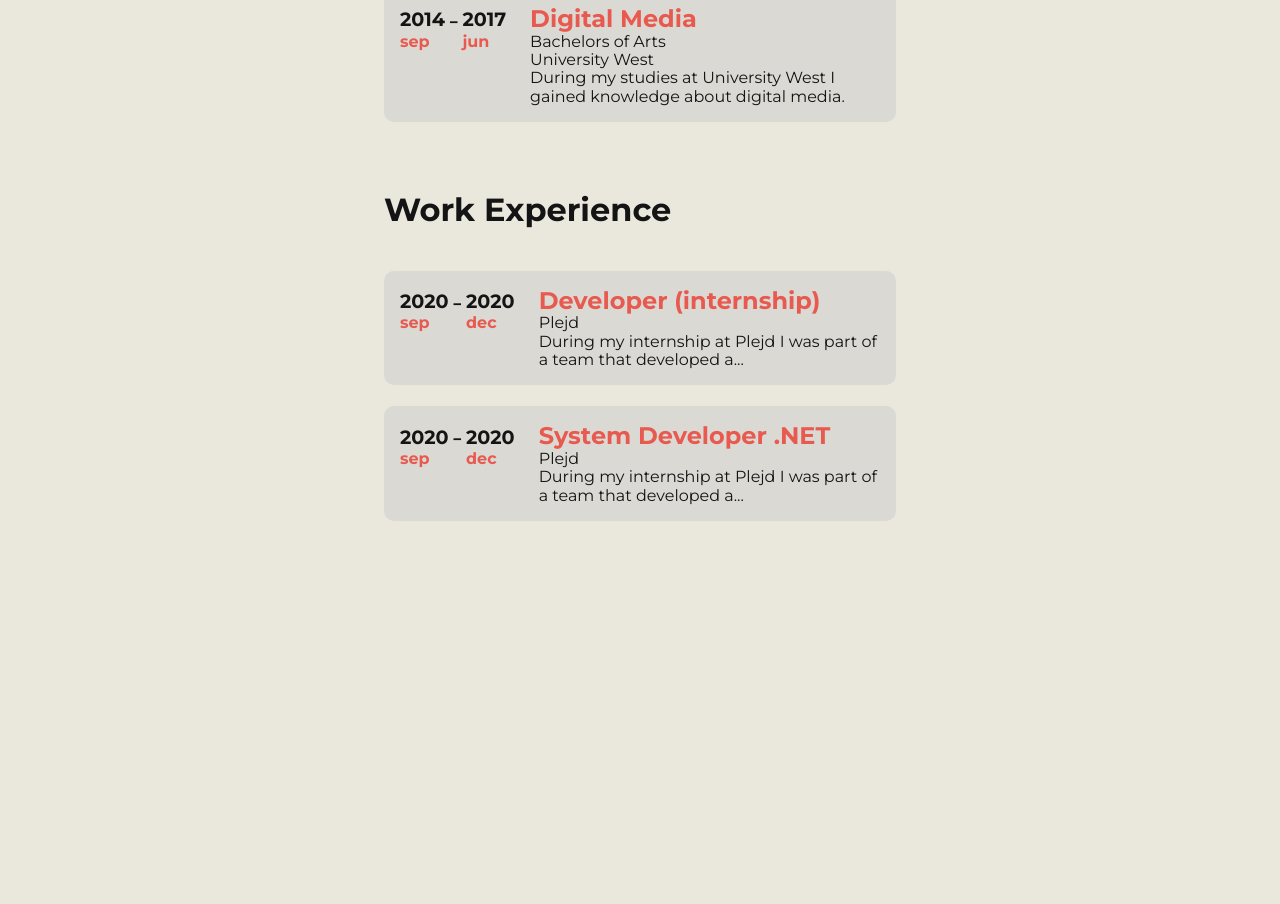
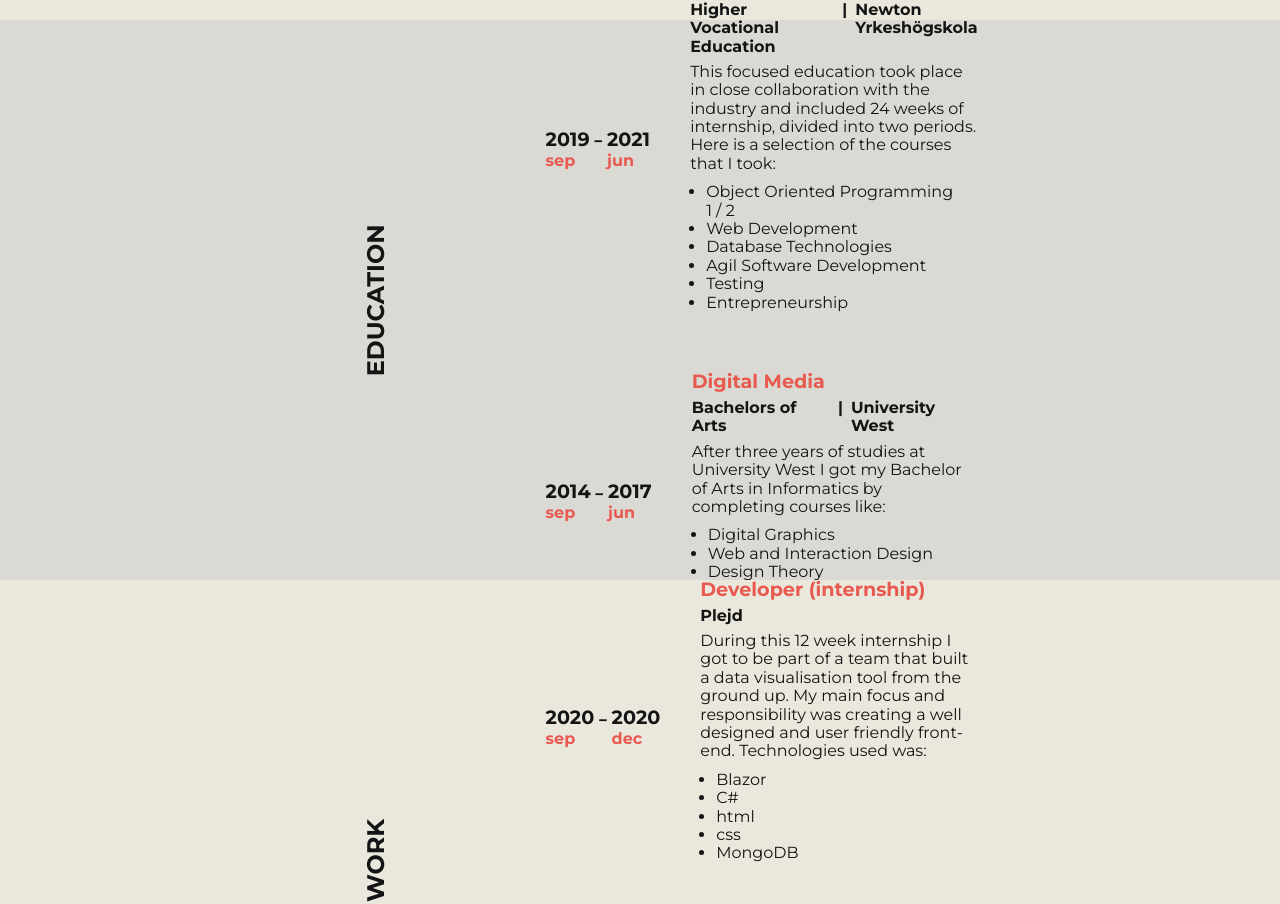
Before and after one commit to AndyCarlsson/portfolio, a React (Create React App) app: page /about in a window 1280 px wide. Shown: the part 860-1764 px from the top of the page. Before the commit the page ends 1381 px from the top, so only its background shows below. Built offline with nearby package versions, Linux system fonts and the light colour scheme.

Commit message:
Updated styling of Aboutpage

```diff
--- a/src/components/About/About.js
+++ b/src/components/About/About.js
@@ -30,7 +30,7 @@ function About() {
           <Image src='/stockphotoTest.jpg' style={imgSpring} />
           <Text style={textSpring}>Text om mig här</Text>
         </Section>
-        <Section direction='column' gap='3rem'>
+        <Section direction='column'>
           <EducationList />
           <WorkList />
         </Section>
--- a/src/components/About/EducationList.js
+++ b/src/components/About/EducationList.js
@@ -3,8 +3,12 @@ import {
   Year,
   Month,
   Container,
+  ListWrapper,
   Title,
   ItemContainer,
+  ItemInfoContainer,
+  CourseList,
+  CourseLi,
   ItemTitle,
   Text,
   Span,
@@ -21,9 +25,11 @@ function EducationList() {
   });
 
   return (
+    <ListWrapper bgColor='#dbd9d3'>
       <Container>
         <Title>Education</Title>
         {EducationData.map((item) => {
+          console.log(item.courses);
           return (
             <ItemContainer key={item.id} style={containerSpring}>
               <DurationContainer>
@@ -36,14 +42,23 @@ function EducationList() {
               </DurationContainer>
               <InfoContainer>
                 <ItemTitle>{item.title}</ItemTitle>
+                <ItemInfoContainer>
                   <Text>{item.degree}</Text>
+                  <span>|</span>
                   <Text>{item.school}</Text>
+                </ItemInfoContainer>
                 <Text>{item.description}</Text>
+                <CourseList>
+                  {item.courses.map((course) => {
+                    return <CourseLi key={item.id}>{course}</CourseLi>;
+                  })}
+                </CourseList>
               </InfoContainer>
             </ItemContainer>
           );
         })}
       </Container>
+    </ListWrapper>
   );
 }
 
--- a/src/components/About/WorkList.js
+++ b/src/components/About/WorkList.js
@@ -1,5 +1,6 @@
 import React from 'react';
 import {
+  ListWrapper,
   Container,
   Title,
   ItemContainer,
@@ -7,16 +8,20 @@ import {
   Month,
   ItemTitle,
   Text,
+  CourseList,
+  CourseLi,
   Span,
   DurationContainer,
   InfoContainer,
+  ItemInfoContainer,
 } from './styles/ListStyles';
 import WorkData from './data/WorkData.json';
 
 function WorkList() {
   return (
+    <ListWrapper bgColor='#EAE7DC'>
       <Container>
-      <Title>Work Experience</Title>
+        <Title>Work</Title>
         {WorkData.map((item) => {
           return (
             <ItemContainer key={item.id}>
@@ -30,13 +35,21 @@ function WorkList() {
               </DurationContainer>
               <InfoContainer>
                 <ItemTitle>{item.title}</ItemTitle>
+                <ItemInfoContainer>
                   <Text>{item.workPlace}</Text>
+                </ItemInfoContainer>
                 <Text>{item.description}</Text>
+                <CourseList>
+                  {item.techStack.map((course) => {
+                    return <CourseLi key={item.id}>{course}</CourseLi>;
+                  })}
+                </CourseList>
               </InfoContainer>
             </ItemContainer>
           );
         })}
       </Container>
+    </ListWrapper>
   );
 }
 
--- a/src/components/About/data/EducationData.json
+++ b/src/components/About/data/EducationData.json
@@ -4,7 +4,15 @@
     "title": "System Developer .NET",
     "degree": "Higher Vocational Education",
     "school": "Newton Yrkeshögskola",
-    "description": "During my studies at Newton I gained knowledge about programming.",
+    "description": "This focused education took place in close collaboration with the industry and included 24 weeks of internship, divided into two periods.  Here is a selection of the courses that I took:",
+    "courses": [
+      "Object Oriented Programming 1 / 2",
+      "Web Development",
+      "Database Technologies",
+      "Agil Software Development",
+      "Testing",
+      "Entrepreneurship"
+    ],
     "startYear": "2019",
     "startMonth": "sep",
     "endYear": "2021",
@@ -15,7 +23,13 @@
     "title": "Digital Media",
     "degree": "Bachelors of Arts",
     "school": "University West",
-    "description": "During my studies at University West I gained knowledge about digital media.",
+    "description": "After three years of studies at University West I got my Bachelor of Arts in Informatics by completing courses like:",
+    "courses": [
+      "Digital Graphics",
+      "Web and Interaction Design",
+      "Design Theory",
+      "User-oriented Design Methodology"
+    ],
     "startYear": "2014",
     "startMonth": "sep",
     "endYear": "2017",
--- a/src/components/About/data/WorkData.json
+++ b/src/components/About/data/WorkData.json
@@ -3,7 +3,8 @@
     "id": 1,
     "title": "Developer (internship)",
     "workPlace": "Plejd",
-    "description": "During my internship at Plejd I was part of a team that developed a...",
+    "description": "During this 12 week internship I got to be part of a team that built a data visualisation tool from the ground up. My main focus and responsibility was creating a well designed and user friendly front-end. Technologies used was:",
+    "techStack": ["Blazor", "C#", "html", "css", "MongoDB"],
     "startYear": "2020",
     "startMonth": "sep",
     "endYear": "2020",
@@ -14,6 +15,7 @@
     "title": "System Developer .NET",
     "workPlace": "Plejd",
     "description": "During my internship at Plejd I was part of a team that developed a...",
+    "techStack": ["Blazor", "C#", "html", "css", "MongoDB"],
     "startYear": "2020",
     "startMonth": "sep",
     "endYear": "2020",
--- a/src/components/About/styles/AboutStyles.js
+++ b/src/components/About/styles/AboutStyles.js
@@ -13,7 +13,6 @@ export const Container = styled.div`
 `;
 
 export const InnerContainer = styled.div`
-  margin-top: 10rem;
   display: flex;
   flex-direction: column;
   gap: 5rem;
@@ -34,6 +33,7 @@ export const Section = styled.div`
   align-items: center;
   justify-content: center;
   width: 100%;
+  min-height: 93vh;
 
   @media (max-width: 480px) {
     flex-direction: column;
--- a/src/components/About/styles/ListStyles.js
+++ b/src/components/About/styles/ListStyles.js
@@ -1,16 +1,53 @@
 import styled from 'styled-components/macro';
 import { animated } from 'react-spring';
 
+// export const Container = styled.div`
+//   display: flex;
+//   flex-direction: column;
+//   gap: 1.3rem;
+//   align-items: center;
+//   width: 100%;
+// `;
+
 export const Container = styled.div`
+  display: grid;
+  justify-content: center;
+  align-items: center;
+  grid-template-columns: 20% 50%;
+  width: 70%;
+  grid-row-gap: 1rem;
+  grid-column-gap: 5rem;
+`;
+
+export const ListWrapper = styled.div`
   display: flex;
-  flex-direction: column;
-  gap: 1.3rem;
+  flex-direction: row;
+  justify-content: center;
   align-items: center;
   width: 100%;
+  height: 70vh;
+  background-color: ${({ bgColor }) => bgColor};
 `;
 
+// export const Title = styled.h1`
+//   font-size: 1.5rem;
+//   width: 40%;
+
+//   @media (max-width: 480px) {
+//     width: 90%;
+//     font-size: 1.5rem;
+//   }
+// `;
+
 export const Title = styled.h1`
-  width: 40%;
+  font-size: 1.5rem;
+  transform: rotate(-90deg);
+  text-transform: uppercase;
+  height: 100%;
+  display: flex;
+  align-items: center;
+  justify-content: center;
+  grid-row: 1 / span 2;
 
   @media (max-width: 480px) {
     width: 90%;
@@ -18,14 +55,26 @@ export const Title = styled.h1`
   }
 `;
 
+// export const ItemContainer = styled(animated.div)`
+//   width: 40%;
+//   display: flex;
+//   flex-direction: row;
+//   align-items: center;
+//   gap: 1.5rem;
+
+//   @media (max-width: 480px) {
+//     align-items: flex-start;
+//     flex-direction: column;
+//     width: 90%;
+//   }
+// `;
+
 export const ItemContainer = styled(animated.div)`
-  width: 40%;
+  grid-column: 2;
   display: flex;
   flex-direction: row;
+  align-items: center;
   gap: 1.5rem;
-  padding: 1rem;
-  border-radius: 10px;
-  background-color: #dbd9d3;
 
   @media (max-width: 480px) {
     align-items: flex-start;
@@ -35,11 +84,32 @@ export const ItemContainer = styled(animated.div)`
 `;
 
 export const ItemTitle = styled.h2`
+  font-size: 1.2rem;
+  margin-bottom: 7px;
   color: #e85a4f;
 
   @media (max-width: 480px) {
     font-size: 1.2rem;
   }
+`;
+
+export const ItemInfoContainer = styled.div`
+  display: flex;
+  flex-direction: row;
+  justify-content: flex-start;
+  font-weight: 700;
+  gap: 0.5rem;
+  margin-bottom: 7px;
+`;
+
+export const CourseList = styled.ul`
+  display: flex;
+  flex-direction: column;
+  margin: 10px 1rem;
+`;
+
+export const CourseLi = styled.li`
+  /* display: inline-block; */
 `;
 
 export const Year = styled.h2`
@@ -73,4 +143,7 @@ export const InfoContainer = styled.div`
   justify-content: flex-start;
   align-items: flex-start;
   flex-direction: column;
+  padding: 1rem;
+  border-radius: 10px;
+  /* background-color: #dbd9d3; */
 `;
```
Lines whose indentation alone changed are shown as unchanged.
